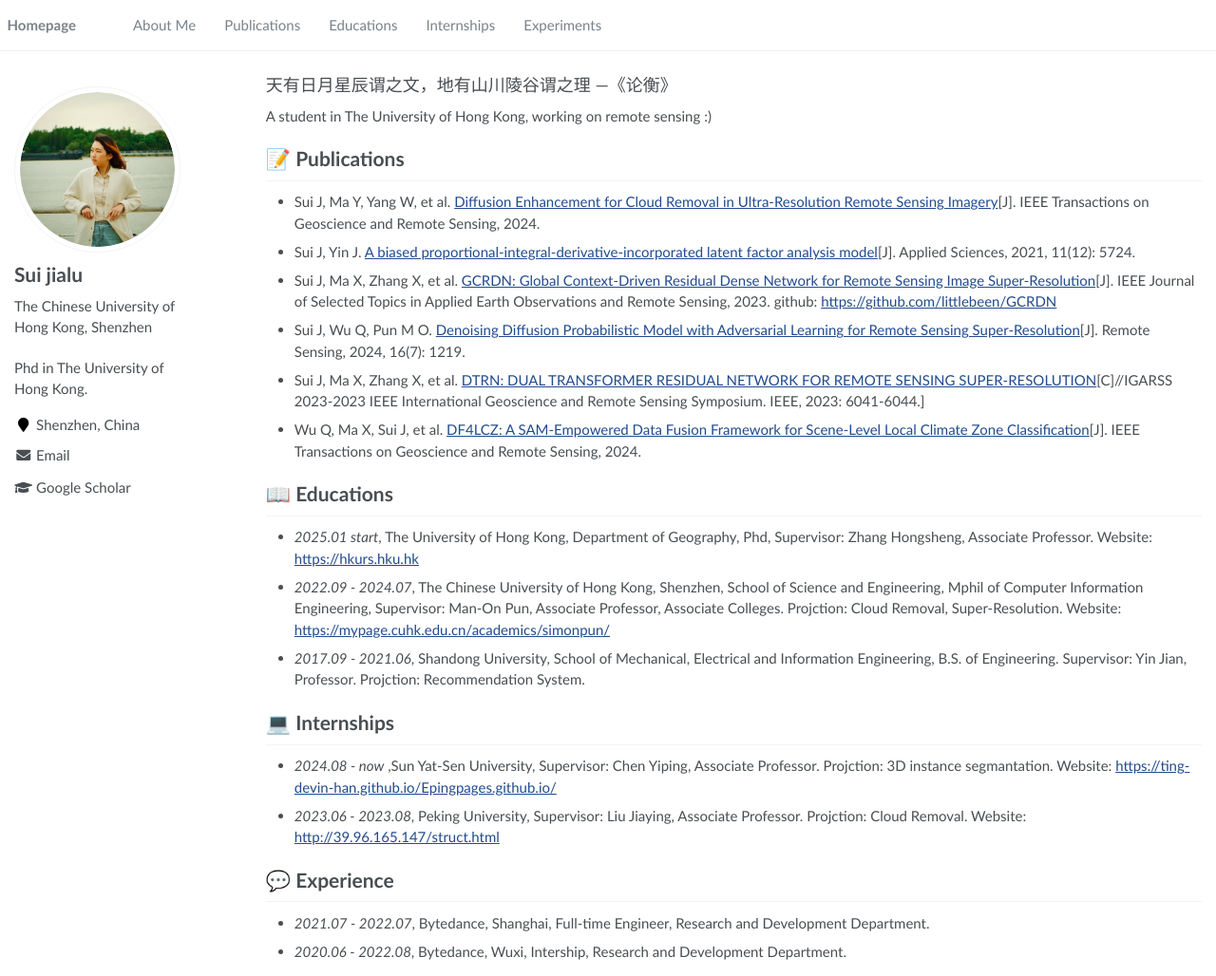
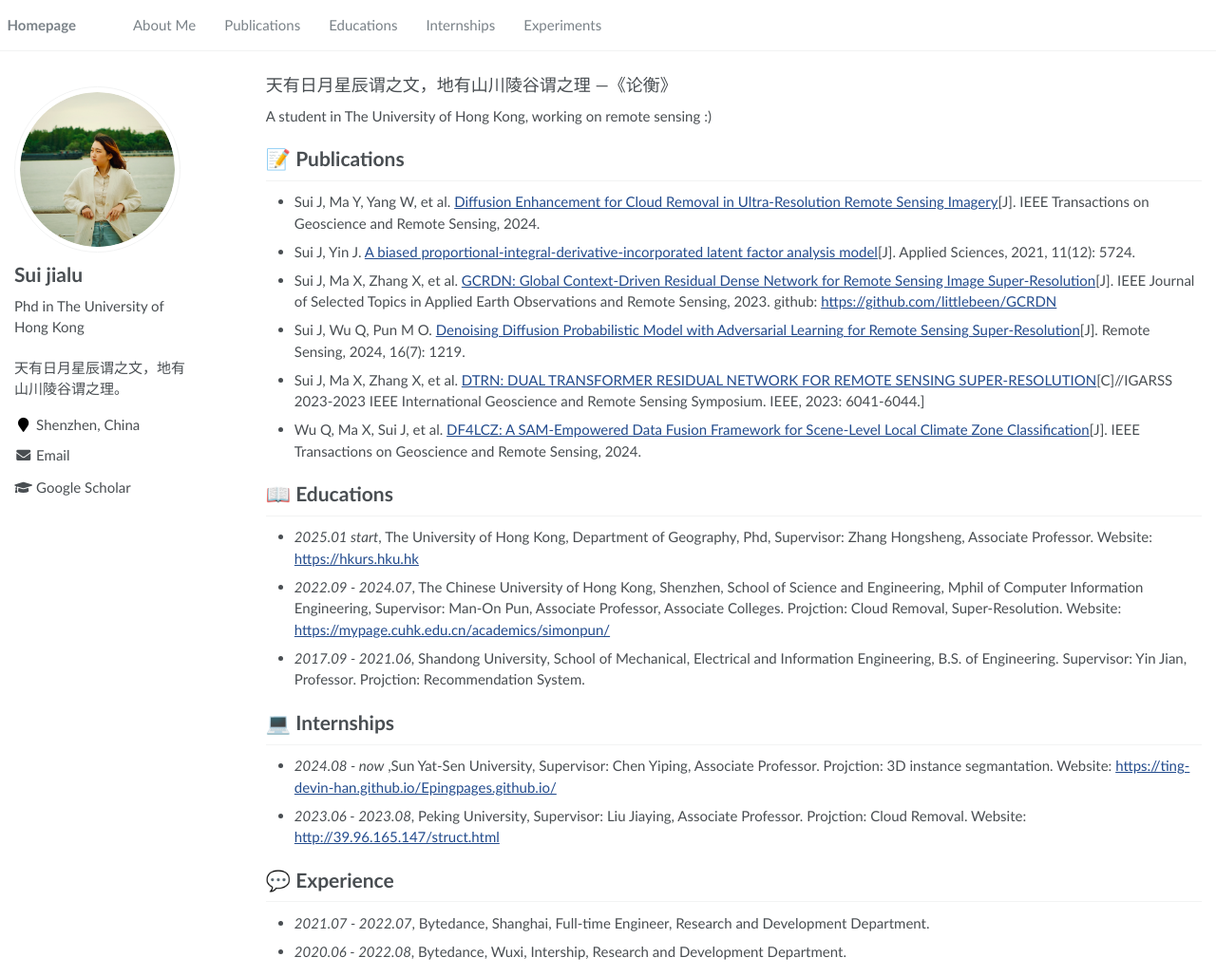
Before and after one commit to littlebeen/littlebeen_homepage, a Jekyll site: the page built from _pages/about.md, in a window 1280 px wide and 1028 px high. Shown: the whole window at 95% size. Built offline with Jekyll 4.4.1, drawn with Linux system fonts in a browser that asks for light colours.

Commit message:
Update _config.yml

```diff
--- a/_config.yml
+++ b/_config.yml
@@ -7,7 +7,7 @@
 
 # Site Settings
 title                    : "Jialu"
-description              : "Phd in The University of Hong Kong."
+description              : "天有日月星辰谓之文，地有山川陵谷谓之理。"
 repository               : "littlebeen/littlebeen_homepage"
 google_scholar_stats_use_cdn : true
 
@@ -23,7 +23,7 @@ baidu_site_verification  :  # get baidu_site_verification from https://ziyuan.ba
 author:
   name             : "Sui jialu"
   avatar           : "images/android-chrome-512x512.png"
-  bio              : "The Chinese University of Hong Kong, Shenzhen"
+  bio              : "Phd in The University of Hong Kong"
   location         : "Shenzhen, China"
   employer         :
   pubmed           :
```
